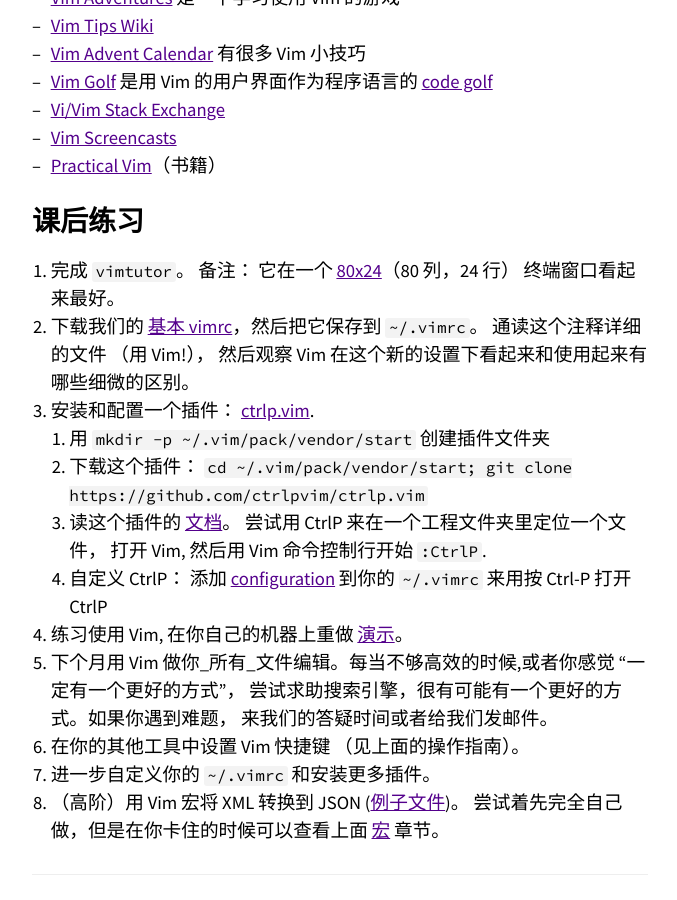
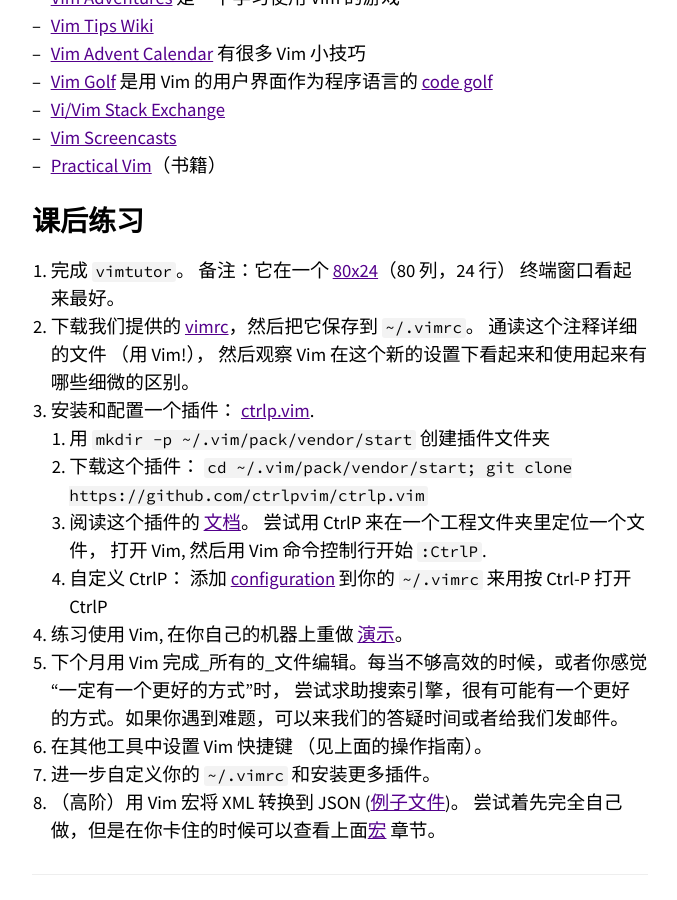
Before and after one commit to missing-semester-cn/missing-semester-cn.github.io, a Jekyll site: the page built from _2020/editors.md, in a window 1280 px wide and 900 px high, scrolled down 9962 px. Shown: the whole window, without its empty margins (300-977 px from the left). Built offline with Jekyll 4.4.1, drawn with Linux system fonts in a browser that asks for light colours.

Commit message:
Update editors.md

```diff
--- a/_2020/editors.md
+++ b/_2020/editors.md
@@ -374,17 +374,17 @@
 
 # 课后练习
 
-1. 完成 `vimtutor`。 备注： 它在一个
+1. 完成 `vimtutor`。 备注：它在一个
    [80x24](https://en.wikipedia.org/wiki/VT100)（80 列，24 行）
    终端窗口看起来最好。
-1. 下载我们的 [基本 vimrc](/2020/files/vimrc)，然后把它保存到 `~/.vimrc`。 通读这个注释详细的文件
+1. 下载我们提供的 [vimrc](/2020/files/vimrc)，然后把它保存到 `~/.vimrc`。 通读这个注释详细的文件
    （用 Vim!）， 然后观察 Vim 在这个新的设置下看起来和使用起来有哪些细微的区别。
 1. 安装和配置一个插件：
    [ctrlp.vim](https://github.com/ctrlpvim/ctrlp.vim).
    1. 用 `mkdir -p ~/.vim/pack/vendor/start` 创建插件文件夹
    1. 下载这个插件： `cd ~/.vim/pack/vendor/start; git clone
       https://github.com/ctrlpvim/ctrlp.vim`
-   1. 读这个插件的
+   1. 阅读这个插件的
       [文档](https://github.com/ctrlpvim/ctrlp.vim/blob/master/readme.md)。
        尝试用 CtrlP 来在一个工程文件夹里定位一个文件， 打开 Vim, 然后用 Vim 命令控制行开始
       `:CtrlP`.
@@ -392,10 +392,9 @@
        [configuration](https://github.com/ctrlpvim/ctrlp.vim/blob/master/readme.md#basic-options)
        到你的 `~/.vimrc` 来用按 Ctrl-P 打开 CtrlP
 1. 练习使用 Vim, 在你自己的机器上重做 [演示](#demo)。
-1. 下个月用 Vim 做你_所有_文件编辑。每当不够高效的时候,或者你感觉 “一定有一个更好的方式”，
-   尝试求助搜索引擎，很有可能有一个更好的方式。如果你遇到难题， 来我们的答疑时间或者给我们发邮件。
-1. 在你的其他工具中设置 Vim 快捷键 （见上面的操作指南）。
+1. 下个月用 Vim 完成_所有的_文件编辑。每当不够高效的时候，或者你感觉 “一定有一个更好的方式”时，
+   尝试求助搜索引擎，很有可能有一个更好的方式。如果你遇到难题，可以来我们的答疑时间或者给我们发邮件。
+1. 在其他工具中设置 Vim 快捷键 （见上面的操作指南）。
 1. 进一步自定义你的 `~/.vimrc` 和安装更多插件。
 1. （高阶）用 Vim 宏将 XML 转换到 JSON ([例子文件](/2020/files/example-data.xml))。
-   尝试着先完全自己做，但是在你卡住的时候可以查看上面
-   [宏](#macros) 章节。
+   尝试着先完全自己做，但是在你卡住的时候可以查看上面[宏](#macros) 章节。
```
